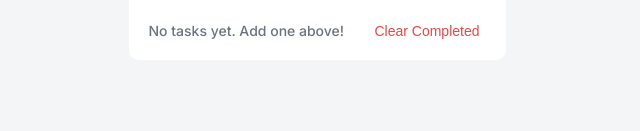
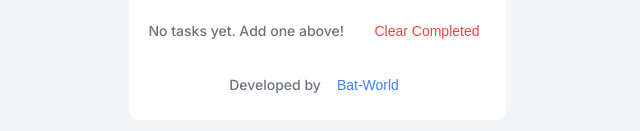
Before and after one commit to Bat-World/todoWithReact, a React (Create React App) app: page / in a window 1280 px wide. Shown: the part 303-434 px from the top of the page, without its empty margins (323-963 px from the left). Built offline with nearby package versions, Linux system fonts and the light colour scheme; a web font is replaced by a local one.

Commit message:
final form

```diff
--- a/src/App.css
+++ b/src/App.css
@@ -12,6 +12,7 @@
   --button-text-color: #ffffff;
   --listborderradius-color: white;
   --inputborder-color: #3c82f6;
+  --developedby-text: #6b7280;
 }
 
 body.darkmode {
@@ -25,6 +26,7 @@ body.darkmode {
   --button-text-color: #ffffff;
   --listborderradius-color: #1f1f1f;
   --inputborder-color: #1f1f1f;
+  --developedby-text: #6b7280;
 }
 
 body {
@@ -252,8 +254,39 @@ button {
   border-radius: 6px;
 }
 
+#poweredBy-section {
+  width: 100%;
+  height: 30px;
+  margin-top: 30px;
+  display: flex;
+  align-items: center;
+  justify-content: center;
+  position: relative;
+}
+
+#developedby-text {
+  display: flex;
+  align-items: center;
+  font-size: 14px;
+  color: var(--developedby-text);
+  font-weight: 500;
+  margin: 0;
+}
+
+#github-icon {
+  font-size: 14px;
+  font-weight: 300;
+  color: var(--buttoncolor-blue);
+  background-color: transparent;
+  border: none;
+  margin-left: 10px;
+}
+
 
 #theme-switch {
+  position: absolute;
+  top: 50%;
+  left: 40%;
   background-color: transparent;
   position: absolute;
   top: 55%;
--- a/src/App.js
+++ b/src/App.js
@@ -254,6 +254,19 @@ function App() {
           )}
           <button id="clearCompleted-button"   onClick={handleClearCompleted}>Clear Completed</button>
         </div>
+        <div id="poweredBy-section">
+  <p id="developedby-text">
+    Developed by
+    <a
+      href="https://github.com/Bat-World"
+      target="_blank"
+      rel="noopener noreferrer"
+    >
+    <button id="github-icon">Bat-World</button>
+    </a>
+  </p>
+</div>
+
       </div>
     </div>
   );
```
Also changed, not shown: src/GitHub-Mark-ea2971cee799.png (added).
